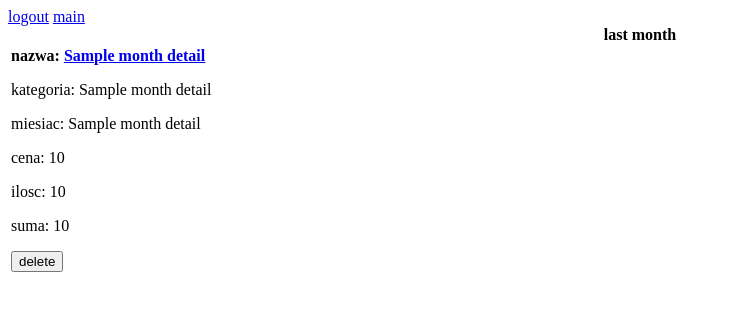
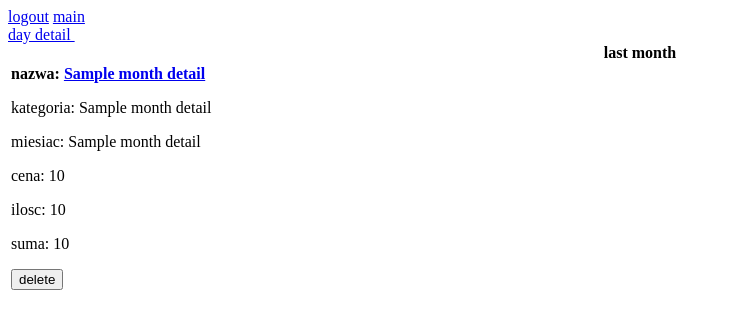
Before and after one commit to kklpa/homeb, a Django app: template homeb_app/templates/homeb_app/zakup_month_detail.html in a window 1280 px wide. Shown: the top 329 px of the page, without its empty margins (0-731 px from the left). Run offline with Django 3.2, Linux system fonts and the light colour scheme; the template is opened without the code that fills it: most values are stand-ins (such as "Sample title", 1, 10 or a date in 2020).

Commit message:
Add: Hyperlinks in month_detail and day_detail

```diff
--- a/homeb_app/templates/homeb_app/zakup_day_detail.html
+++ b/homeb_app/templates/homeb_app/zakup_day_detail.html
@@ -1,6 +1,7 @@
 {% extends 'homeb_app/base.html' %}
 
 {% block content %}
+<a href="{% url 'zakup_month_detail' %}"> month detail </a>
     <b><center>last day</center></b>
     <table>
         <tr>
--- a/homeb_app/templates/homeb_app/zakup_month_detail.html
+++ b/homeb_app/templates/homeb_app/zakup_month_detail.html
@@ -1,6 +1,7 @@
 {% extends 'homeb_app/base.html' %}
 
 {% block content %}
+<a href="{% url 'zakup_day_detail'  %}"> day detail </a>&nbsp
     <b><center>last month</center></b>
     <table>
         <tr>
```
